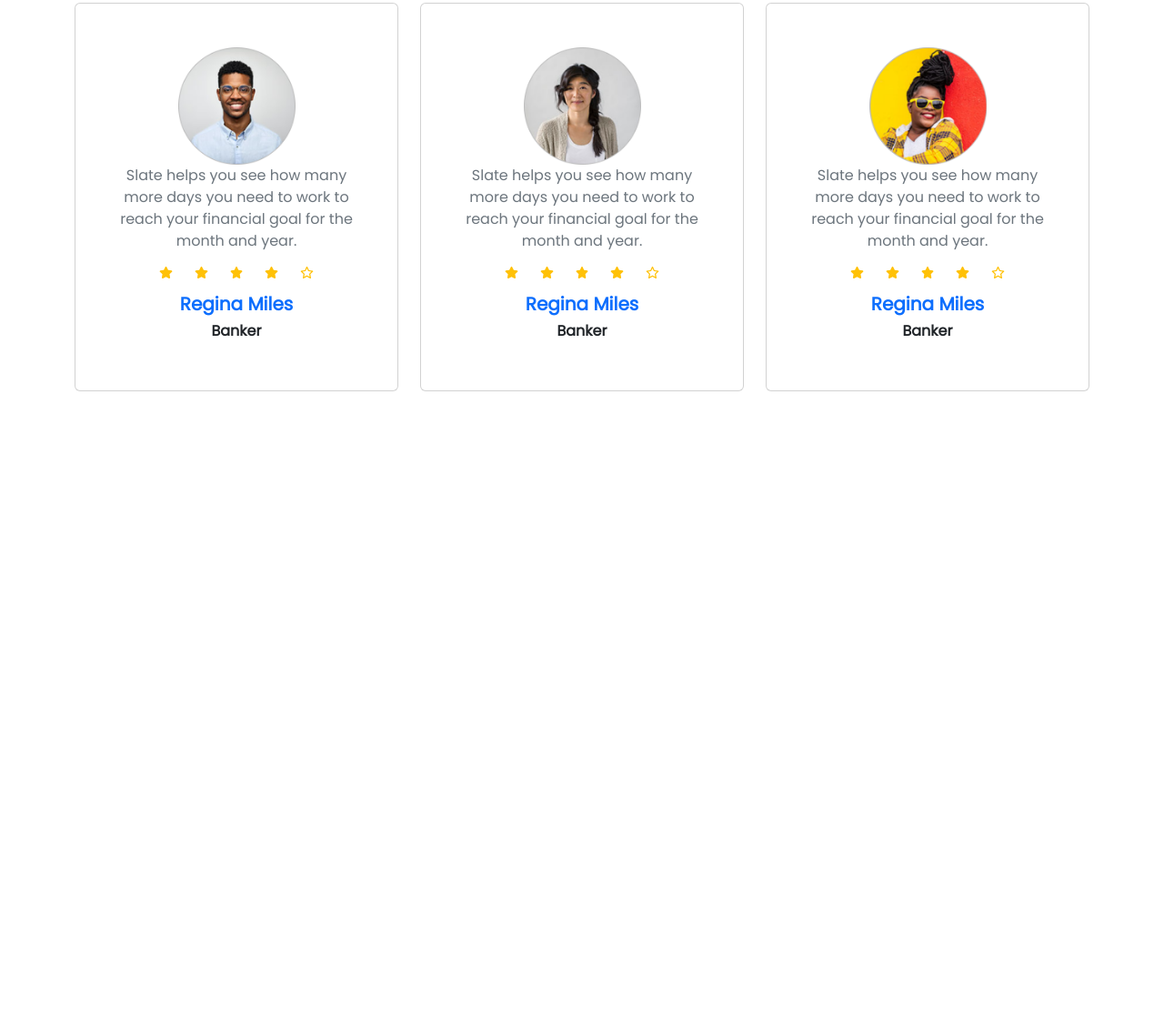
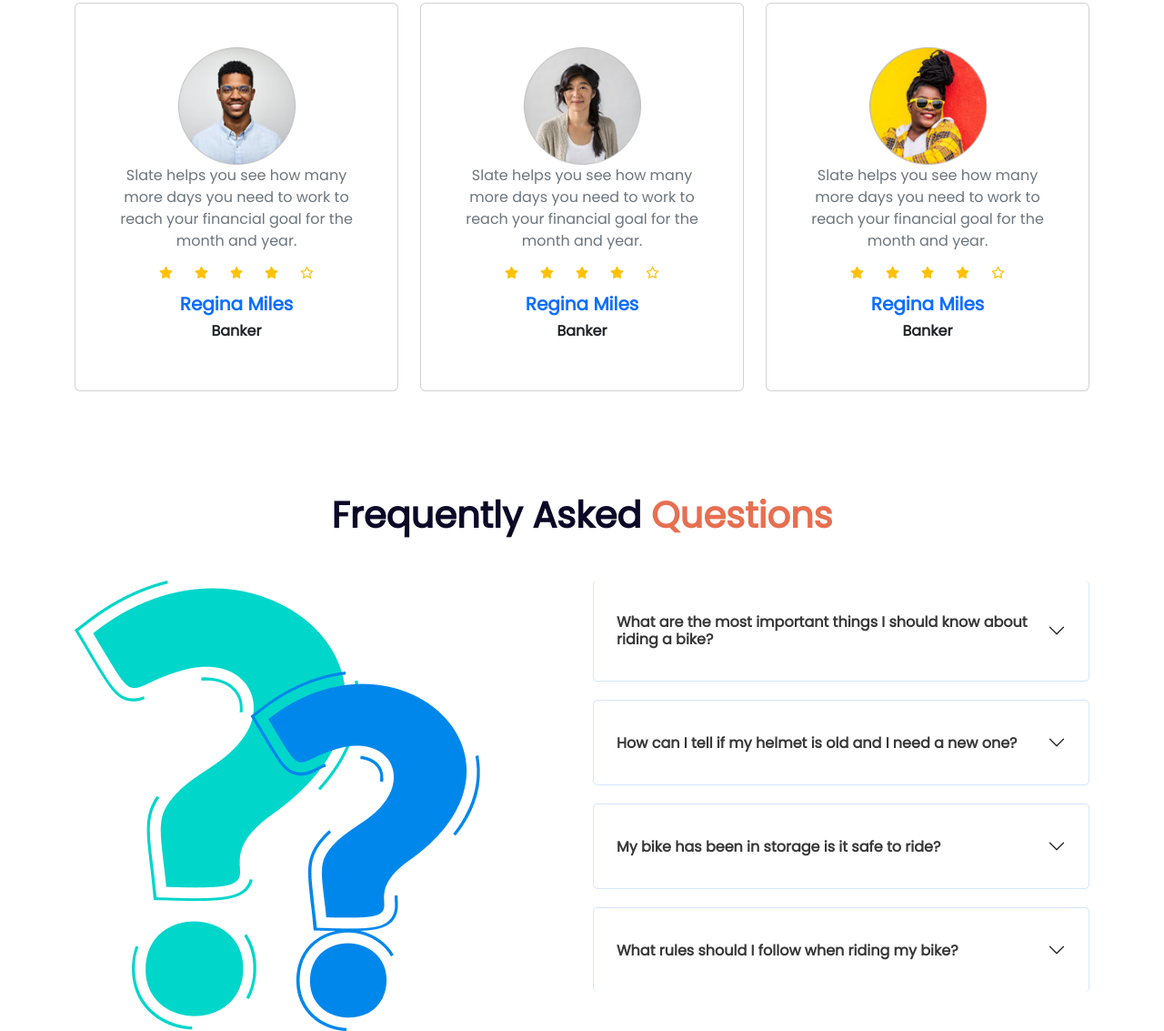
Before and after one commit to Mahin01/go-ride, a plain HTML site: page index.html in a window 1280 px wide. Shown: the part 2264-3397 px from the top of the page at 91% size. Before the commit the page ends 2758 px from the top, so only its background shows below. Drawn offline with nearby package versions, Linux system fonts and the light colour scheme.

Commit message:
FAQ Section Added

```diff
--- a/index.html
+++ b/index.html
@@ -172,7 +172,59 @@
                     <h6 class="text-dark fw-bold">Banker</h6>
         </div>
     </div>
+</section>
 
+<!-- FAQ Section -->
+<section class="faq">
+    <h1 class="fw-bold display-6 pt-5 mb-5 text-center">Frequently Asked <span>Questions</span></h1>
+    <div class="row row-cols-1">
+        <div class="col col-md-6 col-lg-6"><img src="images/faq.png" alt="FAQ" class="img-fluid"></div>
+        <div class="col col-md-6 col-lg-6">
+            <div class="accordion accordion-flush" id="accordionFlushExample">
+                <div class="accordion-item">
+                  <h2 class="accordion-header" id="flush-headingOne">
+                    <button class="accordion-button collapsed fw-bold" type="button" data-bs-toggle="collapse" data-bs-target="#flush-collapseOne" aria-expanded="false" aria-controls="flush-collapseOne">
+                        What are the most important things I should
+                        know about riding a bike?
+                    </button>
+                  </h2>
+                  <div id="flush-collapseOne" class="accordion-collapse collapse" aria-labelledby="flush-headingOne" data-bs-parent="#accordionFlushExample">
+                    <div class="accordion-body">Safety First! Always obey the rules of the road. Obey all traffic signals, signs, and laws. Get in the mindset of “driving” your bike—not just “riding” your bike. This will help you be a more focused and legally compliant bike rider.</div>
+                  </div>
+                </div>
+                <div class="accordion-item">
+                  <h2 class="accordion-header" id="flush-headingTwo">
+                    <button class="accordion-button collapsed fw-bold" type="button" data-bs-toggle="collapse" data-bs-target="#flush-collapseTwo" aria-expanded="false" aria-controls="flush-collapseTwo">
+                    How can I tell if my helmet is old and I need a new one?
+                    </button>
+                  </h2>
+                  <div id="flush-collapseTwo" class="accordion-collapse collapse" aria-labelledby="flush-headingTwo" data-bs-parent="#accordionFlushExample">
+                    <div class="accordion-body">Safety First! Always obey the rules of the road. Obey all traffic signals, signs, and laws. Get in the mindset of “driving” your bike—not just “riding” your bike. This will help you be a more focused and legally compliant bike rider.</div>
+                  </div>
+                </div>
+                <div class="accordion-item">
+                  <h2 class="accordion-header" id="flush-headingThree">
+                    <button class="accordion-button collapsed fw-bold" type="button" data-bs-toggle="collapse" data-bs-target="#flush-collapseThree" aria-expanded="false" aria-controls="flush-collapseThree">
+                        My bike has been in storage is it safe to ride?
+                    </button>
+                  </h2>
+                  <div id="flush-collapseThree" class="accordion-collapse collapse" aria-labelledby="flush-headingThree" data-bs-parent="#accordionFlushExample">
+                    <div class="accordion-body">Safety First! Always obey the rules of the road. Obey all traffic signals, signs, and laws. Get in the mindset of “driving” your bike—not just “riding” your bike. This will help you be a more focused and legally compliant bike rider.</div>
+                  </div>
+                </div>
+                <div class="accordion-item">
+                    <h2 class="accordion-header" id="flush-headingFour">
+                      <button class="accordion-button collapsed fw-bold" type="button" data-bs-toggle="collapse" data-bs-target="#flush-collapseFour" aria-expanded="false" aria-controls="flush-collapseFour">
+                        What rules should I follow when riding my bike?
+                      </button>
+                    </h2>
+                    <div id="flush-collapseFour" class="accordion-collapse collapse" aria-labelledby="flush-headingFour" data-bs-parent="#accordionFlushExample">
+                      <div class="accordion-body">Safety First! Always obey the rules of the road. Obey all traffic signals, signs, and laws. Get in the mindset of “driving” your bike—not just “riding” your bike. This will help you be a more focused and legally compliant bike rider.</div>
+                    </div>
+                  </div>
+              </div>
+        </div>
+    </div>
 </section>
     </main>
     <footer></footer>
--- a/styles/style.css
+++ b/styles/style.css
@@ -52,6 +52,43 @@ a{
     border: none;
  }
 
+ /* Feedback Section Styles */
+ .feedback h1{
+    color: #E76F51;
+ }
+
+ .feedback span{
+    color: #0A0826;
+ }
+
+ /* FAQ section styles */
+ .faq h1{
+    color: #0A0826;
+ }
+
+ .faq span{
+    color: #E76F51;
+ }
+
+ .faq .accordion-item{
+    padding: 20px 5px;
+    background: #FFFFFF;
+    border: 1px solid #D5E5FB;
+    border-radius: 5px;
+    margin-bottom: 20px;
+}
+
+.faq .accordion-header > button{
+    color: #383838;
+}
+
+.faq .accordion-body{
+    color: #7E848C;
+}
+
+
+
+
 
 /* Responsive Styles */
  @media screen and (max-width: 576px) {
```
